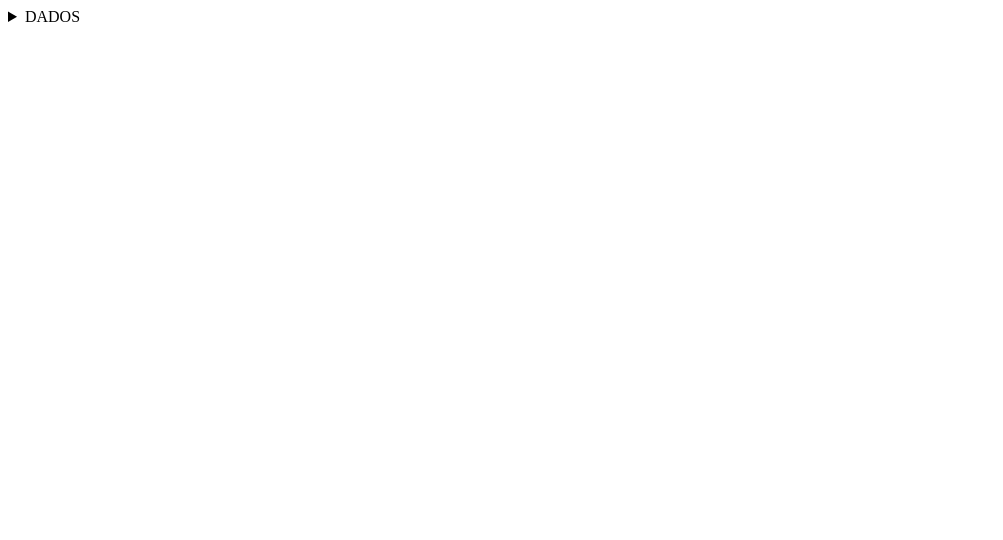
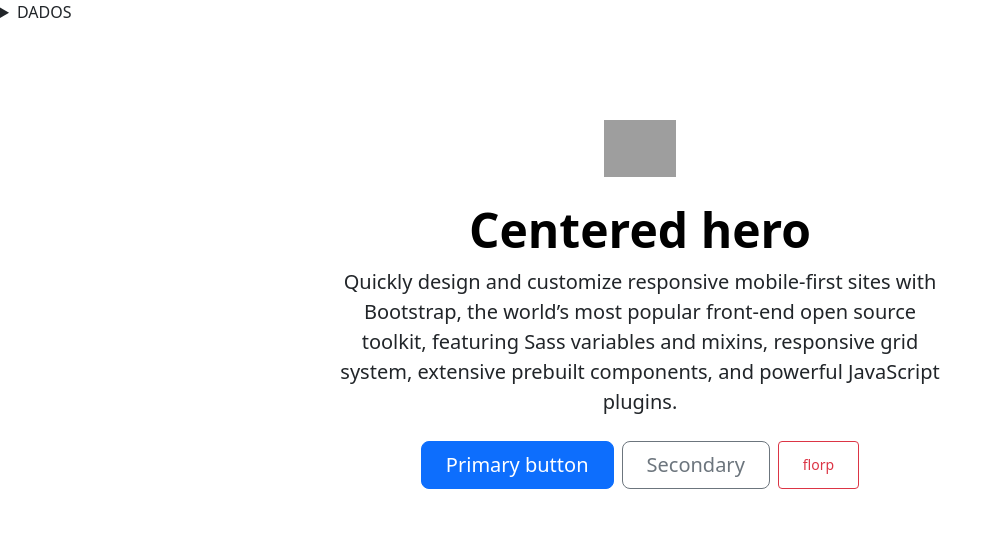
Before and after one commit to samuelrls/samuelrls.github.io, a plain HTML site: page index.html in a window 1280 px wide. Shown: the whole page, without its empty margins (0-1003 px from the left). Drawn offline with nearby package versions, Linux system fonts and the light colour scheme; grey boxes are pictures that could not be loaded.

Commit message:
major revamp

```diff
--- a/index.html
+++ b/index.html
@@ -2,8 +2,11 @@
 <html>
 
 <head>
-    <title>EXERCÍCIO Nº 1</title>
-</head>
+    <meta charset="utf-8">
+    <meta name="viewport" content="width=device-width, initial-scale=1">
+    <title>Samuel Rodrigues</title>
+    <link href="https://cdn.jsdelivr.net/npm/bootstrap@5.3.3/dist/css/bootstrap.min.css" rel="stylesheet" integrity="sha384-QWTKZyjpPEjISv5WaRU9OFeRpok6YctnYmDr5pNlyT2bRjXh0JMhjY6hW+ALEwIH" crossorigin="anonymous">
+  </head>
 
 <body>
     <details>
@@ -21,6 +24,22 @@
     <p>O gênero musical "Extratone" é conhecido por ser um tipo de música que possui mais de 1000bpm. É tão rápido, que
         a batida fica parecendo uma nota constante!</p>
     </details>
+
+    <main>
+        <div class="px-4 py-5 my-5 text-center">
+            <img class="d-block mx-auto mb-4" src="https://preview.redd.it/i-need-help-finding-the-original-source-of-this-stupidly-v0-ca0i4b6oqhqa1.jpg?width=1080&crop=smart&auto=webp&s=64404c2b550831987af3b5fb86beaf40281a4b4e" alt="" width="72" height="57">
+            <h1 class="display-5 fw-bold text-body-emphasis">Centered hero</h1>
+            <div class="col-lg-6 mx-auto">
+              <p class="lead mb-4">Quickly design and customize responsive mobile-first sites with Bootstrap, the world’s most popular front-end open source toolkit, featuring Sass variables and mixins, responsive grid system, extensive prebuilt components, and powerful JavaScript plugins.</p>
+              <div class="d-grid gap-2 d-sm-flex justify-content-sm-center">
+                <button type="button" class="btn btn-primary btn-lg px-4 gap-3">Primary button</button>
+                <button type="button" class="btn btn-outline-secondary btn-lg px-4">Secondary</button>
+                <button type="button" class="btn btn-outline-danger btn-sm px-4">florp</button>
+              </div>
+            </div>
+          </div>
+    </main>
+    <script src="https://cdn.jsdelivr.net/npm/bootstrap@5.3.3/dist/js/bootstrap.bundle.min.js" integrity="sha384-YvpcrYf0tY3lHB60NNkmXc5s9fDVZLESaAA55NDzOxhy9GkcIdslK1eN7N6jIeHz" crossorigin="anonymous"></script>
 </body>
 
 </html>
```
